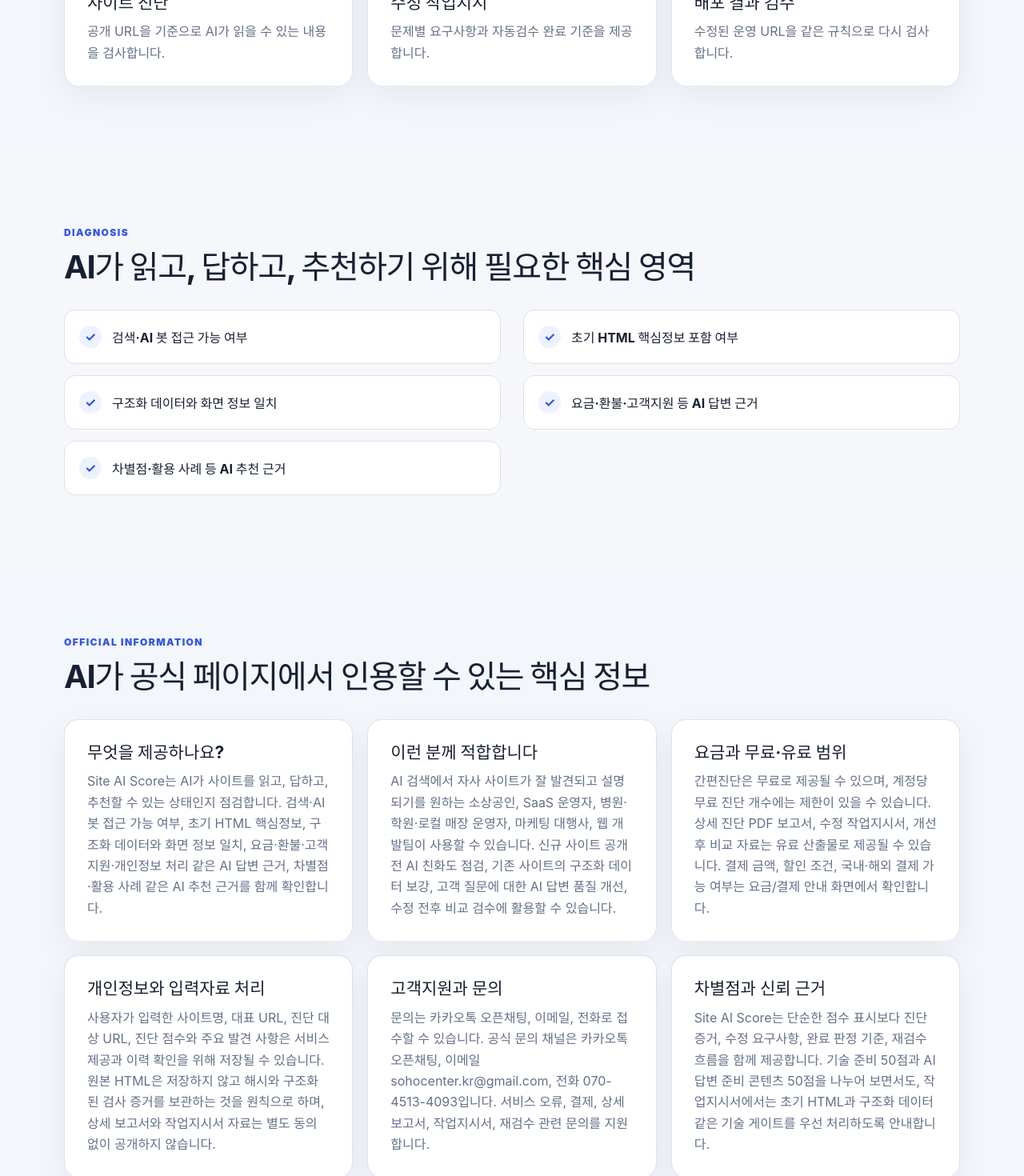
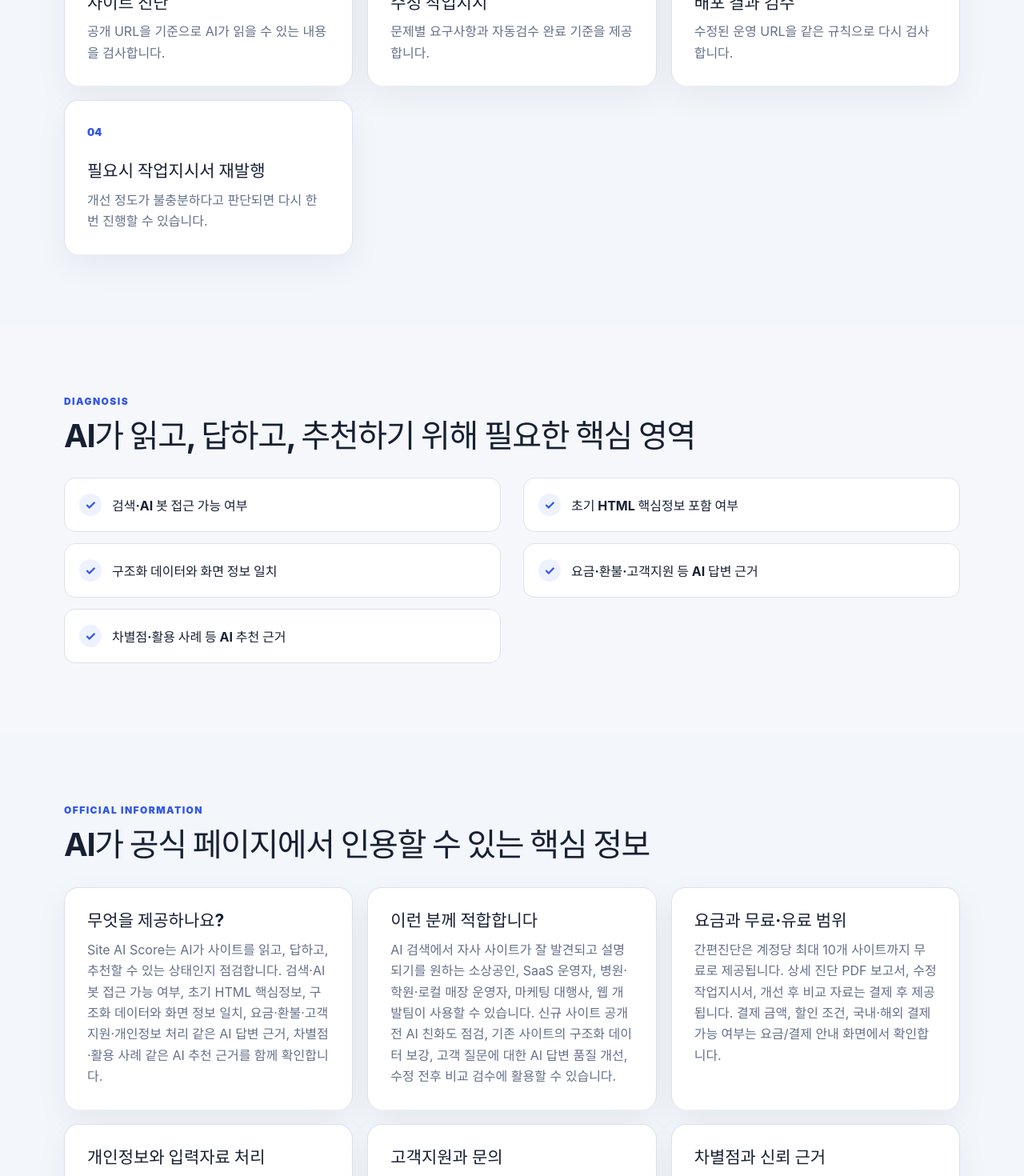
Before and after one commit to sohocenterkr/ai_score_gpt, a React (Vite) app: page /ko in a window 1280 px wide. Shown: the part 1000-2470 px from the top of the page at 80% size. Built offline with nearby package versions, Linux system fonts and the light colour scheme; no server answers.

Commit message:
Update bilingual home copy and support information

```diff
--- a/client/src/pages/HomePage.tsx
+++ b/client/src/pages/HomePage.tsx
@@ -16,6 +16,11 @@ const serviceSteps = [
   ],
   ["02", "수정 작업지시", "문제별 요구사항과 자동검수 완료 기준을 제공합니다."],
   ["03", "배포 결과 검수", "수정된 운영 URL을 같은 규칙으로 다시 검사합니다."],
+  [
+    "04",
+    "필요시 작업지시서 재발행",
+    "개선 정도가 불충분하다고 판단되면 다시 한 번 진행할 수 있습니다.",
+  ],
 ];
 
 const serviceStepsEn = [
@@ -29,6 +34,11 @@ const serviceStepsEn = [
     "03",
     "Deployment recheck",
     "Recheck the updated production URL with the same rules.",
+  ],
+  [
+    "04",
+    "Issue a follow-up work order if needed",
+    "If the improvement is not sufficient, you can run another work order.",
   ],
 ];
 
@@ -51,15 +61,15 @@ const serviceDetailSections = [
   },
   {
     title: "요금과 무료·유료 범위",
-    body: "간편진단은 무료로 제공될 수 있으며, 계정당 무료 진단 개수에는 제한이 있을 수 있습니다. 상세 진단 PDF 보고서, 수정 작업지시서, 개선 후 비교 자료는 유료 산출물로 제공될 수 있습니다. 결제 금액, 할인 조건, 국내·해외 결제 가능 여부는 요금/결제 안내 화면에서 확인합니다.",
+    body: "간편진단은 계정당 최대 10개 사이트까지 무료로 제공됩니다. 상세 진단 PDF 보고서, 수정 작업지시서, 개선 후 비교 자료는 결제 후 제공됩니다. 결제 금액, 할인 조건, 국내·해외 결제 가능 여부는 요금/결제 안내 화면에서 확인합니다.",
   },
   {
     title: "개인정보와 입력자료 처리",
-    body: "사용자가 입력한 사이트명, 대표 URL, 진단 대상 URL, 진단 점수와 주요 발견 사항은 서비스 제공과 이력 확인을 위해 저장될 수 있습니다. 원본 HTML은 저장하지 않고 해시와 구조화된 검사 증거를 보관하는 것을 원칙으로 하며, 상세 보고서와 작업지시서 자료는 별도 동의 없이 공개하지 않습니다.",
+    body: "사용자가 입력한 사이트명, 대표 URL, 진단 대상 URL, 진단 점수와 주요 발견 사항은 고객지원과 서비스 품질 향상을 위해 저장될 수 있습니다. 원본 HTML은 저장하지 않고 해시와 구조화된 검사 증거를 보관하는 것을 원칙으로 하며, 상세 보고서와 작업지시서 자료는 별도 동의 없이 공개하지 않습니다.",
   },
   {
     title: "고객지원과 문의",
-    body: "문의는 카카오톡 오픈채팅, 이메일, 전화로 접수할 수 있습니다. 공식 문의 채널은 카카오톡 오픈채팅, 이메일 sohocenter.kr@gmail.com, 전화 070-4513-4093입니다. 서비스 오류, 결제, 상세 보고서, 작업지시서, 재검수 관련 문의를 지원합니다.",
+    body: "카카오톡 오픈채팅, 이메일 sohocenter.kr@gmail.com, 전화 070-4513-4093으로 문의할 수 있습니다. 서비스 오류, 결제, 상세 보고서, 작업지시서, 재검수 관련 문의를 지원합니다.",
   },
   {
     title: "차별점과 신뢰 근거",
@@ -78,15 +88,15 @@ const serviceDetailSectionsEn = [
   },
   {
     title: "Pricing and paid scope",
-    body: "Simple diagnostics may be provided for free. Detailed diagnostic PDF reports, improvement work orders, and before-and-after comparison materials may be provided as paid deliverables. Final pricing and available payment methods are shown on the pricing page.",
+    body: "Simple diagnostics are free for up to 10 websites per account. Detailed diagnostic PDF reports, improvement work orders, and before-and-after comparison materials are provided after payment. Final pricing, discounts, and available payment methods are shown on the pricing page.",
   },
   {
     title: "Privacy and submitted data",
-    body: "Site names, URLs, diagnostic scores, and major findings may be stored to provide the service and retain history. Raw HTML is not stored; hashes and structured evidence are retained. Detailed reports and work orders are not publicly disclosed without separate consent.",
+    body: "Site names, URLs, diagnostic scores, and major findings may be stored for customer support and service quality improvement. Raw HTML is not stored; hashes and structured evidence are retained. Detailed reports and work orders are not publicly disclosed without separate consent.",
   },
   {
     title: "Support and contact",
-    body: "Support requests can be sent through KakaoTalk open chat, email at sohocenter.kr@gmail.com, or phone at 070-4513-4093. We support service errors, payments, reports, work orders, and rechecks.",
+    body: "Contact us through KakaoTalk open chat, email at sohocenter.kr@gmail.com, or phone at 070-4513-4093. We support questions about service errors, payments, detailed reports, work orders, and rechecks.",
   },
   {
     title: "Differentiation and proof",
@@ -101,15 +111,23 @@ const faqItems = [
   ],
   [
     "무료 간편진단과 유료 산출물의 차이는 무엇인가요?",
-    "무료 간편진단은 점수와 개선 필요 항목 개수 요약을 제공합니다. 상세 진단 PDF 보고서와 수정 작업지시서는 결제 후 제공되는 유료 산출물입니다.",
+    "무료 간편진단은 점수와 개선 필요 항목 개수 요약을 제공합니다. 상세 진단 PDF 보고서와 수정 작업지시서는 결제 후 제공됩니다.",
   ],
   [
     "수정 작업지시서에는 무엇이 포함되나요?",
-    "기술 설정, 초기 HTML, canonical, JSON-LD, 콘텐츠 보강, 개인정보와 문의 정책, 재검수 완료 기준을 개발자가 실행하기 쉬운 작업 항목으로 정리합니다.",
+    "기술 설정, 초기 HTML, canonical, JSON-LD, 콘텐츠 보강 등을 개발자가 바로 사이트를 개선할 수 있도록 일목요연하게 정리하여 제공합니다.",
   ],
   [
     "입력한 사이트 정보와 진단 결과는 어떻게 처리되나요?",
-    "사이트명, URL, 진단 점수와 주요 발견 사항은 서비스 제공과 이력 확인을 위해 저장될 수 있습니다. 상세 보고서와 작업지시서 자료는 별도 동의 없이 공개하지 않습니다.",
+    "사이트명, URL, 진단 점수와 주요 발견 사항은 고객지원과 서비스 품질 향상을 위해 저장될 수 있습니다. 상세 보고서와 작업지시서 자료는 별도 동의 없이 공개하지 않습니다.",
+  ],
+  [
+    "환불이나 취소는 가능한가요?",
+    "상세 보고서나 작업지시서 등 디지털 산출물이 생성되거나 접근 권한이 열린 뒤에는 환불이 제한될 수 있습니다. 자세한 기준은 결제 화면과 이용약관에서 확인합니다.",
+  ],
+  [
+    "모바일에서도 사용할 수 있나요?",
+    "네. Site AI Score는 모바일에서도 사이트 등록, 진단 결과 확인, 작업지시서 확인 등 주요 기능을 사용할 수 있도록 구성되어 있습니다.",
   ],
 ];
 
@@ -120,15 +138,23 @@ const faqItemsEn = [
   ],
   [
     "What is the difference between the free scan and paid deliverables?",
-    "The free scan shows the score and a summary count of improvement items. Detailed PDF reports and improvement work orders are paid deliverables.",
+    "The free scan shows the score and a summary count of improvement items. Detailed PDF reports and improvement work orders are provided after payment.",
   ],
   [
     "What is included in an improvement work order?",
-    "It converts technical settings, initial HTML, canonical, JSON-LD, content, privacy, contact policy, and recheck criteria into actionable work items.",
+    "It clearly organizes technical settings, initial HTML, canonical URLs, JSON-LD, and content improvements so developers can improve the site right away.",
   ],
   [
     "How is submitted site data handled?",
-    "Site names, URLs, scores, and key findings may be stored for service delivery. Detailed reports and work orders are not publicly disclosed without separate consent.",
+    "Site names, URLs, scores, and key findings may be stored for customer support and service quality improvement. Detailed reports and work orders are not publicly disclosed without separate consent.",
+  ],
+  [
+    "Are refunds or cancellations available?",
+    "Refunds may be limited after digital deliverables such as detailed reports or work orders are generated or access has been granted. Please review the checkout page and Terms for details.",
+  ],
+  [
+    "Can I use it on mobile?",
+    "Yes. Site AI Score is designed so key features such as website registration, result review, and work order review can be used on mobile.",
   ],
 ];
 
@@ -205,8 +231,8 @@ export function HomePage() {
         price: "100",
         availability: "https://schema.org/PreOrder",
         description: isEnglish
-          ? "Simple diagnostics are free, while detailed reports and improvement work orders may be provided as paid deliverables."
-          : "간편진단 실행은 무료로 제공되며, 상세 보고서와 수정 작업지시서는 유료 산출물로 제공될 수 있습니다.",
+          ? "Simple diagnostics are free for up to 10 websites per account. Detailed reports and improvement work orders are provided after payment."
+          : "간편진단은 계정당 최대 10개 사이트까지 무료로 제공되며, 상세 보고서와 수정 작업지시서는 결제 후 제공됩니다.",
       },
     },
     {
@@ -240,8 +266,8 @@ export function HomePage() {
           </h1>
           <p className="hero-description">
             {isEnglish
-              ? "Run a public URL diagnostic, turn issues into a clear improvement work order, and recheck the updated site with the same criteria."
-              : "공개 URL의 기술 준비 상태와 AI가 고객 질문에 답하기 위한 핵심 콘텐츠 부족 항목을 함께 진단합니다. 수정할 내용을 작업지시서로 정리하고, 배포 후 같은 기준으로 다시 검수합니다."}
+              ? "Run a public URL diagnostic, turn issues into a clear improvement work order, and recheck the updated site with the same criteria. If needed, you can issue another work order for remaining improvements."
+              : "공개 URL의 기술 준비 상태와 AI가 고객 질문에 답하기 위한 핵심 콘텐츠 부족 항목을 함께 진단합니다. 수정할 내용을 작업지시서로 정리하고, 배포 후 같은 기준으로 다시 검수합니다. 필요시 작업지시서를 한 번 더 발행할 수 있습니다."}
           </p>
           <div className="hero-actions">
             <Link className="primary-action" to={`/${activeLocale}/sites`}>
@@ -354,6 +380,12 @@ export function HomePage() {
             >
               {isEnglish ? "KakaoTalk contact" : "카카오톡 문의"}
             </a>
+            <a
+              className="secondary-action"
+              href="mailto:sohocenter.kr@gmail.com"
+            >
+              {isEnglish ? "Email contact" : "이메일 문의"}
+            </a>
           </div>
         </div>
       </section>
--- a/index.html
+++ b/index.html
@@ -104,7 +104,7 @@
               "priceCurrency": "USD",
               "price": "100",
               "availability": "https://schema.org/PreOrder",
-              "description": "간편진단은 무료로 제공되며, 상세 진단 PDF 보고서와 수정 작업지시서는 유료 산출물로 제공될 수 있습니다."
+              "description": "간편진단은 계정당 최대 10개 사이트까지 무료로 제공되며, 상세 진단 PDF 보고서와 수정 작업지시서는 결제 후 제공됩니다."
             }
           },
           {
@@ -132,7 +132,7 @@
                 "name": "수정 작업지시서에는 무엇이 포함되나요?",
                 "acceptedAnswer": {
                   "@type": "Answer",
-                  "text": "기술 설정, 초기 HTML, canonical, JSON-LD, 콘텐츠 보강, 개인정보와 문의 정책, 재검수 완료 기준을 개발자가 실행하기 쉬운 작업 항목으로 정리합니다."
+                  "text": "기술 설정, 초기 HTML, canonical, JSON-LD, 콘텐츠 보강 등을 개발자가 바로 사이트를 개선할 수 있도록 일목요연하게 정리하여 제공합니다."
                 }
               },
               {
@@ -140,7 +140,23 @@
                 "name": "입력한 사이트 정보와 진단 결과는 어떻게 처리되나요?",
                 "acceptedAnswer": {
                   "@type": "Answer",
-                  "text": "사이트명, URL, 진단 점수와 주요 발견 사항은 서비스 제공과 이력 확인을 위해 저장될 수 있습니다. 상세 보고서와 작업지시서 자료는 별도 동의 없이 공개하지 않습니다."
+                  "text": "사이트명, URL, 진단 점수와 주요 발견 사항은 고객지원과 서비스 품질 향상을 위해 저장될 수 있습니다. 상세 보고서와 작업지시서 자료는 별도 동의 없이 공개하지 않습니다."
+                }
+              },
+              {
+                "@type": "Question",
+                "name": "환불이나 취소는 가능한가요?",
+                "acceptedAnswer": {
+                  "@type": "Answer",
+                  "text": "상세 보고서나 작업지시서 등 디지털 산출물이 생성되거나 접근 권한이 열린 뒤에는 환불이 제한될 수 있습니다. 자세한 기준은 결제 화면과 이용약관에서 확인합니다."
+                }
+              },
+              {
+                "@type": "Question",
+                "name": "모바일에서도 사용할 수 있나요?",
+                "acceptedAnswer": {
+                  "@type": "Answer",
+                  "text": "네. Site AI Score는 모바일에서도 사이트 등록, 진단 결과 확인, 작업지시서 확인 등 주요 기능을 사용할 수 있도록 구성되어 있습니다."
                 }
               }
             ]
@@ -193,7 +209,7 @@
             H1과 내부 링크, canonical, 구조화 데이터, 핵심 콘텐츠 부족 항목을
             함께 진단하는 AEO 진단 서비스입니다. 진단 결과는 상세 PDF 보고서와
             수정 작업지시서로 연결되어 개발자와 운영자가 무엇을 고쳐야 하는지
-            확인할 수 있습니다.
+            확인할 수 있습니다. 필요시 작업지시서를 한 번 더 발행할 수 있습니다.
           </p>
           <p>
             <a href="/ko/sites">사이트 진단 시작</a> ·
@@ -234,15 +250,19 @@
             <li>
               사이트 수정 후 같은 운영 URL로 재검수하여 개선 전후를 비교합니다.
             </li>
+            <li>
+              개선 정도가 불충분하다고 판단되면 필요시 작업지시서를 한 번 더
+              발행해 남은 항목을 다시 진행합니다.
+            </li>
           </ol>
         </section>
         <section>
           <h2>요금과 무료·유료 범위</h2>
           <p>
-            간편진단은 무료로 제공될 수 있으며, 계정당 무료 진단 개수에는 제한이
-            있을 수 있습니다. 상세 진단 PDF 보고서, 수정 작업지시서, 개선 후
-            비교 자료는 유료 산출물로 제공될 수 있습니다. 결제 금액, 할인 조건,
-            국내·해외 결제 가능 여부는 요금/결제 안내 화면에서 확인합니다.
+            간편진단은 계정당 최대 10개 사이트까지 무료로 제공됩니다. 상세 진단
+            PDF 보고서, 수정 작업지시서, 개선 후 비교 자료는 결제 후 제공됩니다.
+            결제 금액, 할인 조건, 국내·해외 결제 가능 여부는 요금/결제 안내
+            화면에서 확인합니다.
           </p>
         </section>
         <section>
@@ -260,11 +280,9 @@
         <section>
           <h2>고객지원과 문의</h2>
           <p>
-            문의는 카카오톡 오픈채팅, 이메일, 전화로 접수할 수 있습니다. 공식
-            문의 채널은
-            <a href="https://open.kakao.com/me/sohocenter">카카오톡 오픈채팅</a
-            >, 이메일 sohocenter.kr@gmail.com, 전화 070-4513-4093입니다. 서비스
-            오류, 결제, 상세 보고서, 작업지시서, 재검수 관련 문의를 지원합니다.
+            카카오톡 오픈채팅, 이메일 sohocenter.kr@gmail.com, 전화
+            070-4513-4093으로 문의할 수 있습니다. 서비스 오류, 결제, 상세
+            보고서, 작업지시서, 재검수 관련 문의를 지원합니다.
           </p>
         </section>
         <section>
```
Also changed, not shown: client/src/components/LocaleLayout.tsx (+18 -14 lines), public/llms.txt, 1 other file (tests, documents, lock files or other folders).
